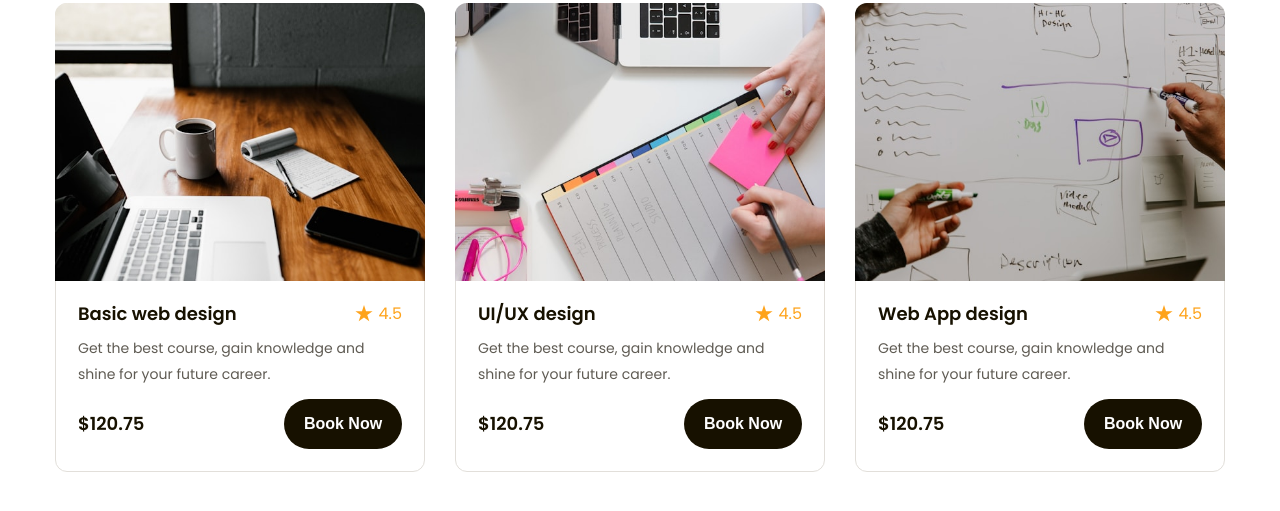
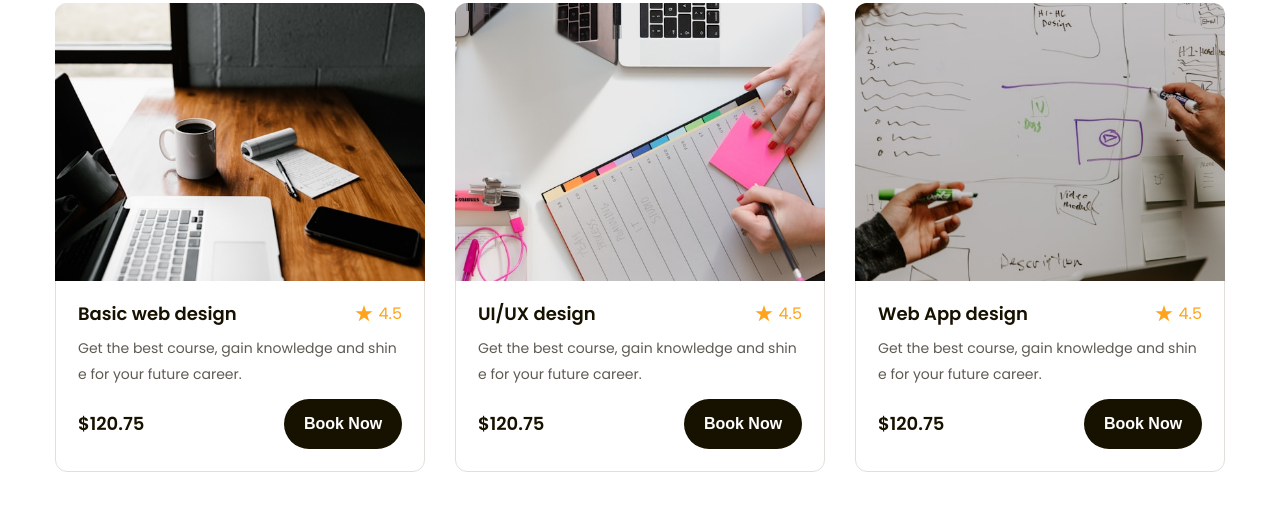
Before and after one commit to nguyencuong335/htmlcss-project-02, a plain HTML site: page index.html in a window 1280 px wide. Shown: the part 1281-1792 px from the top of the page. Drawn offline with Linux system fonts and the light colour scheme.

Commit message:
Làm phần Popular #3

```diff
--- a/assets/css/styles.css
+++ b/assets/css/styles.css
@@ -60,6 +60,21 @@ a {
     max-width: calc(100% - 48px);
     margin-left: auto;
     margin-right: auto;
+}
+
+.line-clamp {
+    display: -webkit-box;
+    -webkit-line-clamp: var(--line-clamp, 1);
+    -webkit-box-orient: vertical;
+    overflow: hidden;
+}
+
+.line-clamp.line-2 {
+    --line-clamp: 2;
+}
+
+.break-all {
+    word-break: break-all;
 }
 
 /* Header */
@@ -348,6 +363,7 @@ a {
 }
 
 .popular .course-item .title a {
+    padding-right: 6px;
     font-weight: 600;
     font-size: 1.8rem;
     line-height: 1.67;
--- a/index.html
+++ b/index.html
@@ -202,7 +202,11 @@
                             <div class="info">
                                 <div class="head">
                                     <h3 class="title">
-                                        <a href="#!">Basic web design</a>
+                                        <a
+                                            href="#!"
+                                            class="line-clamp break-all"
+                                            >Basic web design</a
+                                        >
                                     </h3>
                                     <div class="rating">
                                         <img
@@ -213,7 +217,7 @@
                                         <span class="value">4.5</span>
                                     </div>
                                 </div>
-                                <p class="desc">
+                                <p class="desc line-clamp line-2 break-all">
                                     Get the best course, gain knowledge and
                                     shine for your future career.
                                 </p>
@@ -237,7 +241,11 @@
                             <div class="info">
                                 <div class="head">
                                     <h3 class="title">
-                                        <a href="#!">UI/UX design</a>
+                                        <a
+                                            href="#!"
+                                            class="line-clamp break-all"
+                                            >UI/UX design</a
+                                        >
                                     </h3>
                                     <div class="rating">
                                         <img
@@ -248,7 +256,7 @@
                                         <span class="value">4.5</span>
                                     </div>
                                 </div>
-                                <p class="desc">
+                                <p class="desc line-clamp line-2 break-all">
                                     Get the best course, gain knowledge and
                                     shine for your future career.
                                 </p>
@@ -272,7 +280,11 @@
                             <div class="info">
                                 <div class="head">
                                     <h3 class="title">
-                                        <a href="#!">Web App design</a>
+                                        <a
+                                            href="#!"
+                                            class="line-clamp break-all"
+                                            >Web App design</a
+                                        >
                                     </h3>
                                     <div class="rating">
                                         <img
@@ -283,7 +295,7 @@
                                         <span class="value">4.5</span>
                                     </div>
                                 </div>
-                                <p class="desc">
+                                <p class="desc line-clamp line-2 break-all">
                                     Get the best course, gain knowledge and
                                     shine for your future career.
                                 </p>
```
